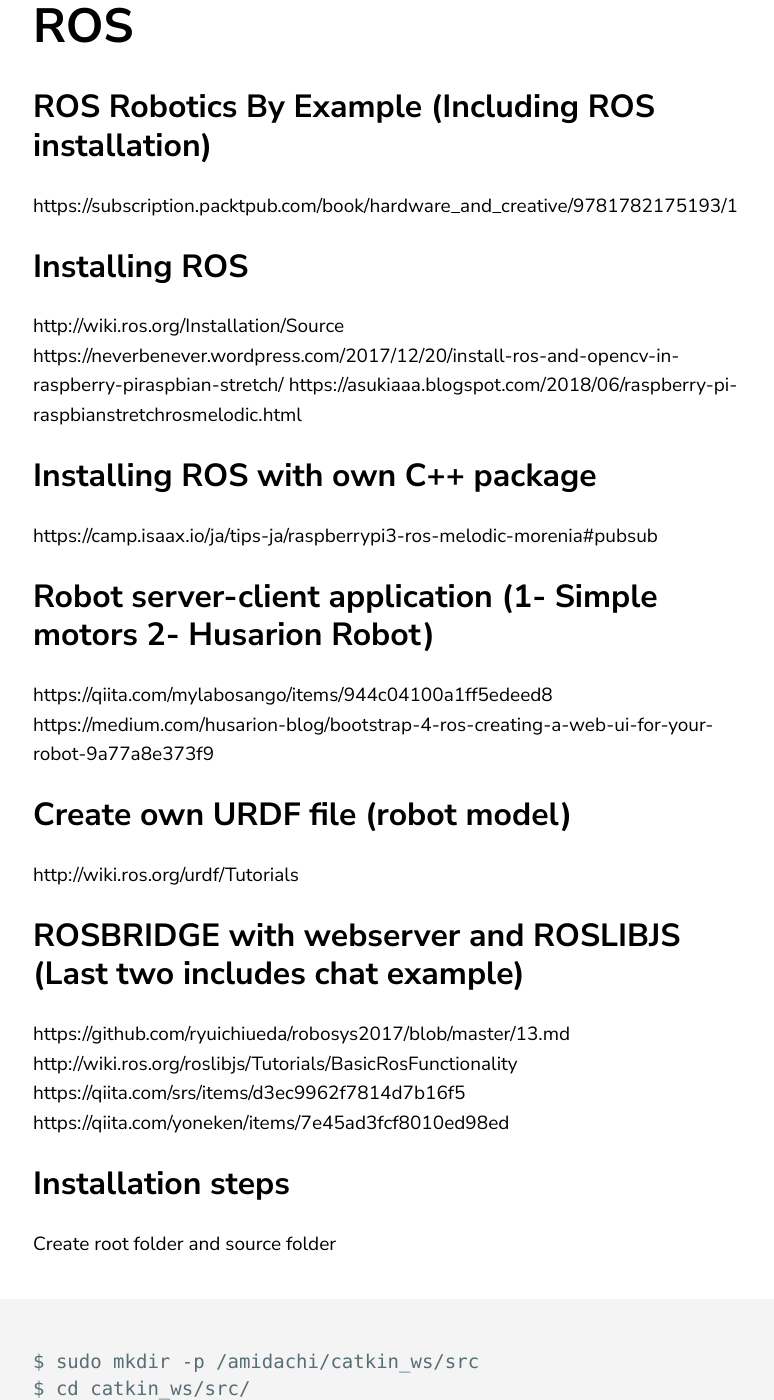
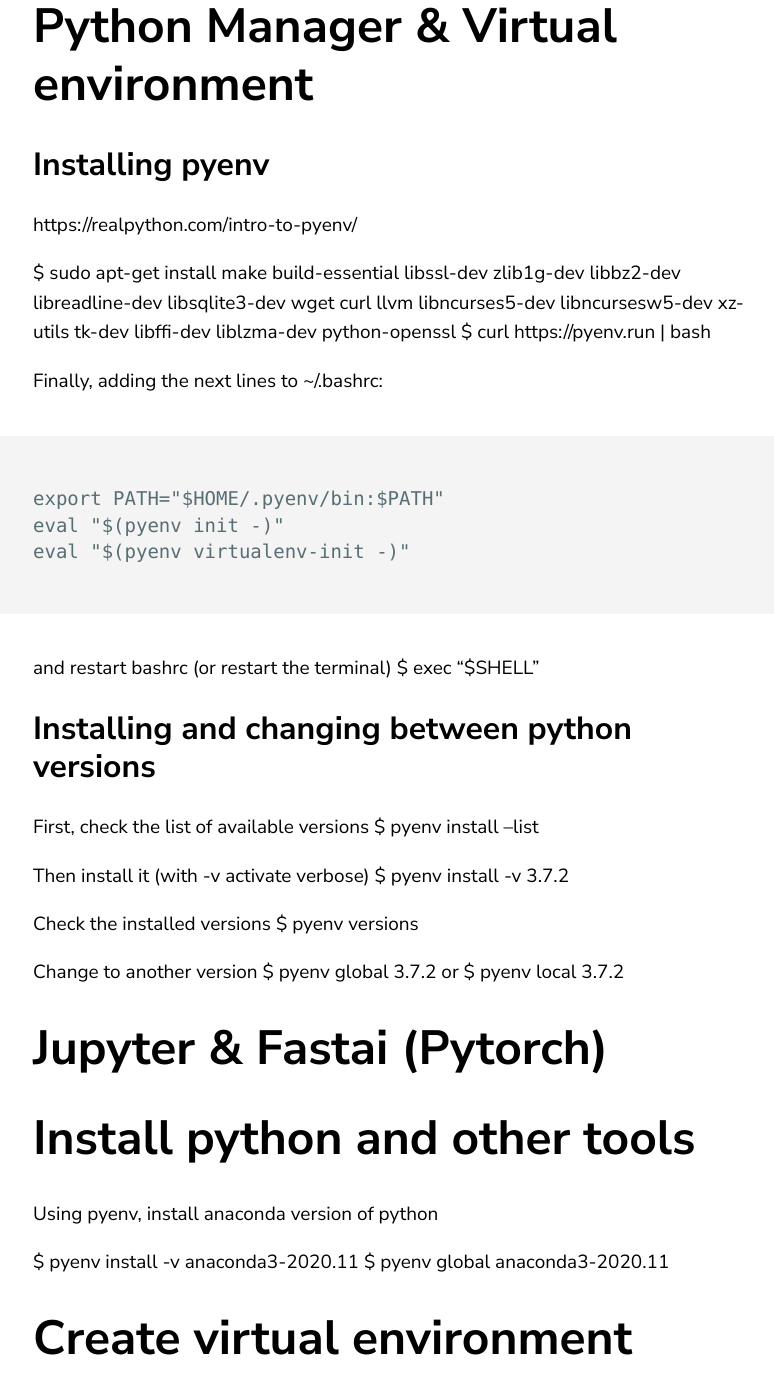
Before and after one commit to jluis9796/jluis9796.github.io, a Jekyll site: the page built from _posts/2020-05-31-manuals.markdown, in a window 1280 px wide and 1400 px high, scrolled down 4449 px. Shown: the whole window, without its empty margins (67-841 px from the left). Built offline with Jekyll 4.4.1, drawn with Linux system fonts in a browser that asks for light colours; some of the changed text lies outside the part shown.

Commit message:
Update 2020-05-31-manuals.markdown

````diff
--- a/_posts/2020-05-31-manuals.markdown
+++ b/_posts/2020-05-31-manuals.markdown
@@ -99,6 +99,52 @@ https://opensource.com/article/20/1/internet-speed-tests
 
 Experimental results of several Raspberry PI's speed test on LAN and Wifi
 https://notenoughtech.com/raspberry-pi/raspberry-pi-internet-speed/
+
+# Python Manager & Virtual environment
+## Installing pyenv
+https://realpython.com/intro-to-pyenv/
+
+$ sudo apt-get install make build-essential libssl-dev zlib1g-dev libbz2-dev libreadline-dev libsqlite3-dev wget curl llvm libncurses5-dev libncursesw5-dev xz-utils tk-dev libffi-dev liblzma-dev python-openssl
+$ curl https://pyenv.run | bash
+
+Finally, adding the next lines to ~/.bashrc:
+
+```
+export PATH="$HOME/.pyenv/bin:$PATH"
+eval "$(pyenv init -)"
+eval "$(pyenv virtualenv-init -)"
+```
+and restart bashrc (or restart the terminal)
+$ exec "$SHELL"
+
+## Installing and changing between python versions
+First, check the list of available versions
+$ pyenv install --list
+
+Then install it (with -v activate verbose)
+$ pyenv install  -v 3.7.2
+
+Check the installed versions
+$ pyenv versions
+
+Change to another version
+$ pyenv global 3.7.2
+or
+$ pyenv local 3.7.2
+
+# Jupyter & Fastai (Pytorch)
+
+# Install python and other tools
+Using pyenv, install anaconda version of python
+
+$ pyenv install -v anaconda3-2020.11
+$ pyenv global anaconda3-2020.11
+
+# Create virtual environment
+Create a VM named fastai (or the name you want) and the python version you need.
+$ conda create -n fastai-py38 python=3.8
+
+
 
 # ROS
 
````
